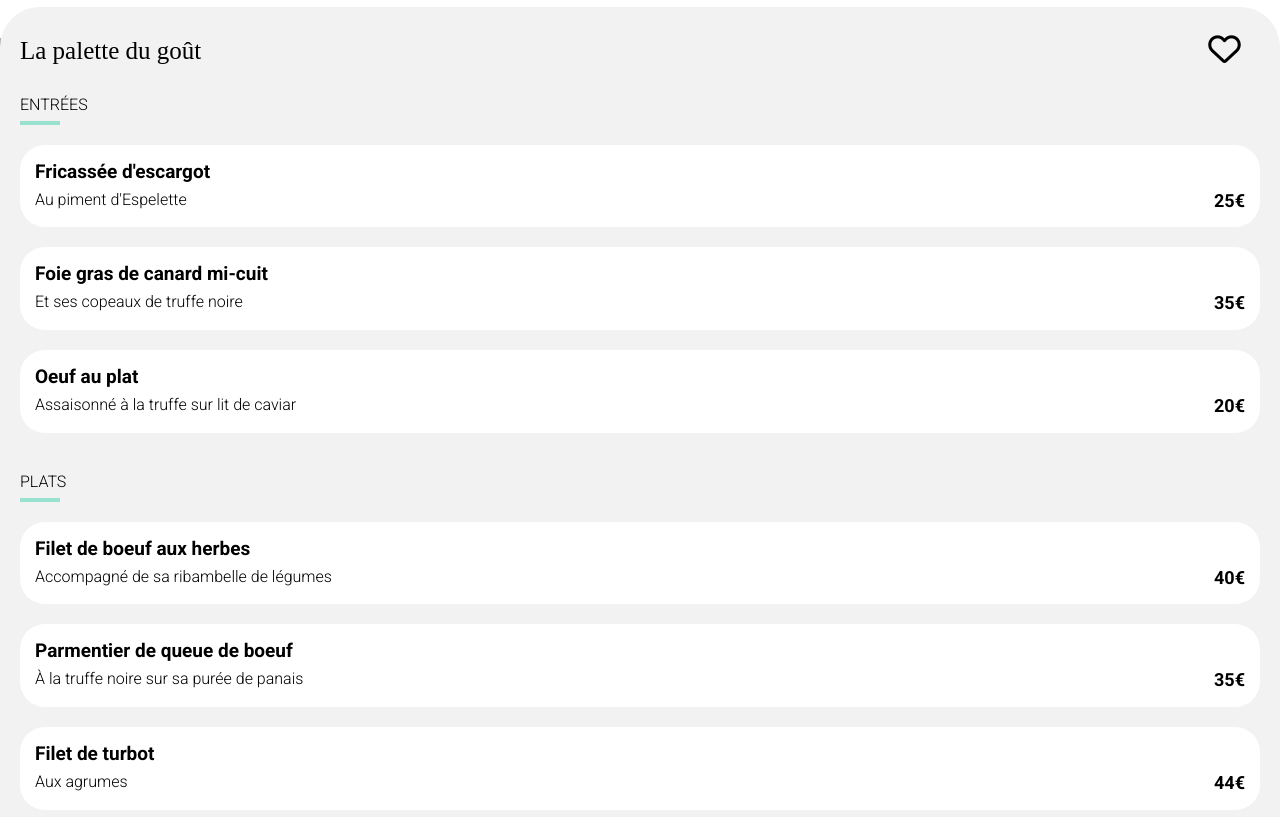
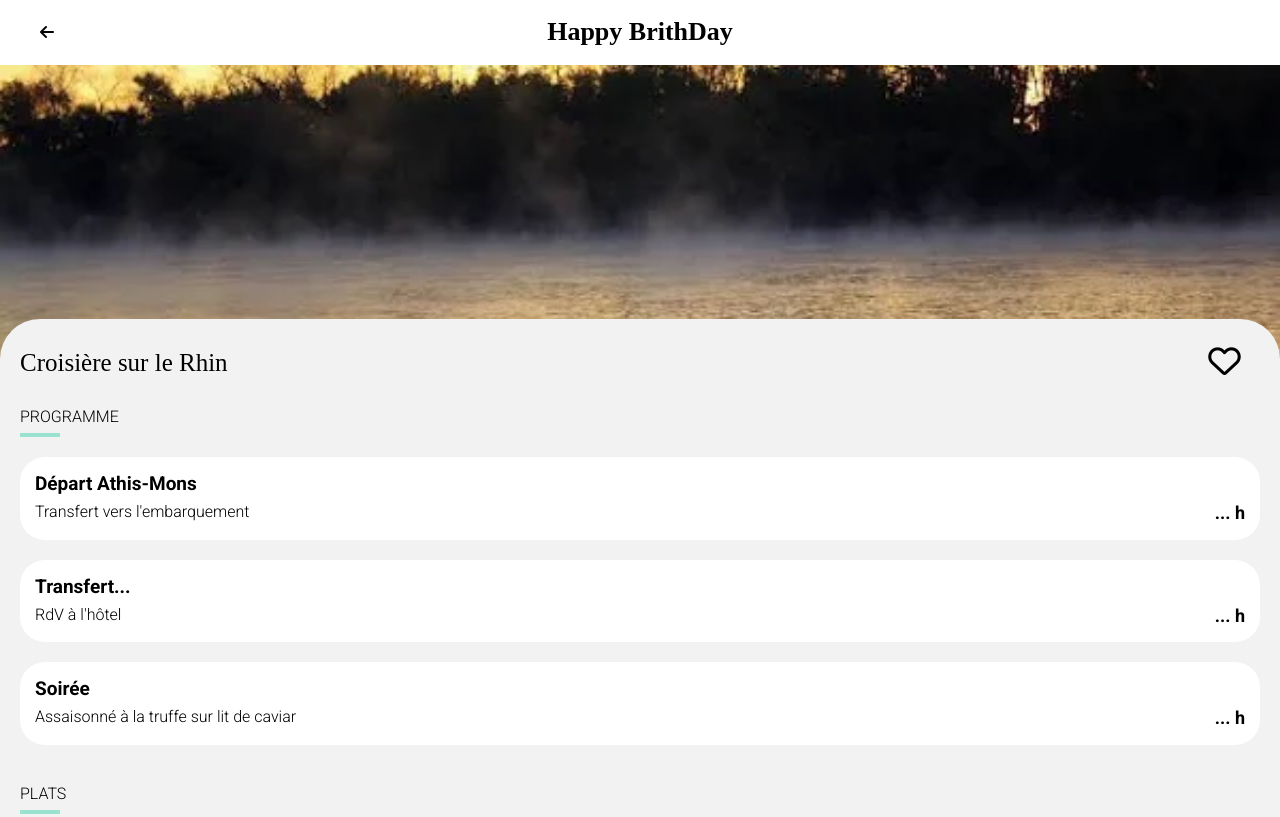
Before and after one commit to branye-cyber/Brigitte, a plain HTML site: page suite.html in a window 1280 px wide. Shown: the top 817 px of the page. Drawn offline with Linux system fonts and the light colour scheme; a web font is replaced by a local one.

Commit message:
def page suite

```diff
--- a/sass/layout/_2header.scss
+++ b/sass/layout/_2header.scss
@@ -27,6 +27,7 @@
 
 // Titre de la page
 h1{
+    font-family: 'Shrikhand';
     font-size: 26px;
 }
 
--- a/sass/layout/_4menus.scss
+++ b/sass/layout/_4menus.scss
@@ -6,7 +6,7 @@
 
 .fa-arrow-left{
     position: absolute;
-    bottom: 15px;
+    bottom: 25px;
     left: 40px;
 }
 
--- a/suite.html
+++ b/suite.html
@@ -27,33 +27,33 @@
         <header>
             <div class="titre">
                 <a href="index.html"><i class="fa-solid fa-arrow-left"></i></a>
-                <img class="logo" src="images/logo/ohmyfood.png" alt="Logo de Ohmyfood"/>
+                <h1>Happy BrithDay</h1>
             </div>
-            <div><img class="photomenu" src="images/restaurants/1)palette.jpg" alt="A la française"></div>
+            <div><img class="photomenu" src="images/croisiere.webp" alt="A la française"></div>
         </header>
 
 <!-- Section Principale -->
         <main>
             <div class="menu9">
-                <div class="nomrestaurant">La palette du goût
+                <div class="nomrestaurant">Croisière sur le Rhin
                     <div class="coeur"><i class="fa-regular fa-heart"></i></div></div>
-                <div class="plat">Entrées</div>
+                <div class="plat">Programme</div>
                 <div class="choix">
-                    <h2>Fricassée d'escargot</h2>
+                    <h2>Départ Athis-Mons</h2>
                     <div class="details">
-                        <p>Au piment d'Espelette</p><p><span>25€</span></p>
+                        <p>Transfert vers l'embarquement</p><p><span>... h</span></p>
                     </div>
                 </div>
                 <div class="choix">
-                    <h2>Foie gras de canard mi-cuit</h2>
+                    <h2>Transfert...</h2>
                     <div class="details">
-                        <p>Et ses copeaux de truffe noire</p><p><span>35€</span></p>
+                        <p>RdV à l'hôtel</p><p><span>... h</span></p>
                     </div>
                 </div>
                 <div class="choix">
-                    <h2>Oeuf au plat</h2>
+                    <h2>Soirée </h2>
                     <div class="details">
-                        <p>Assaisonné à la truffe sur lit de caviar</p><p><span>20€</span></p>
+                        <p>Assaisonné à la truffe sur lit de caviar</p><p><span>... h</span></p>
                     </div>
                 </div>
                 <div class="plat">Plats</div>
@@ -94,7 +94,7 @@
                         <p>Au piment d'Espelette et à la truffe noire</p><p><span>23€</span></p>
                     </div>
                 </div>
-                <div class="bouton">Commander</div>
+                <div class="bouton">Valider</div>
             </div>
         </main>
 
```
Also changed, not shown: index.html (+10 -9 lines), css/style.css, images/aventures.jpeg (added), images/croisiere.jpg (added), images/croisiere.webp (added), images/decouverte.jpeg (added), images/nature.jpg (added), images/voyage.jpeg (added), 3 other files.
